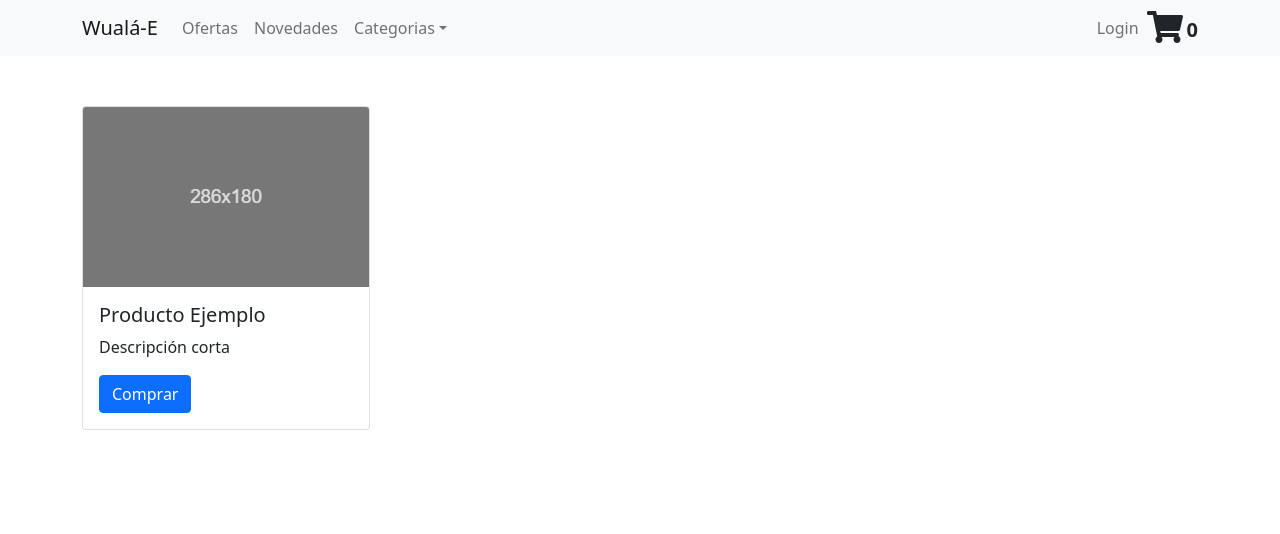
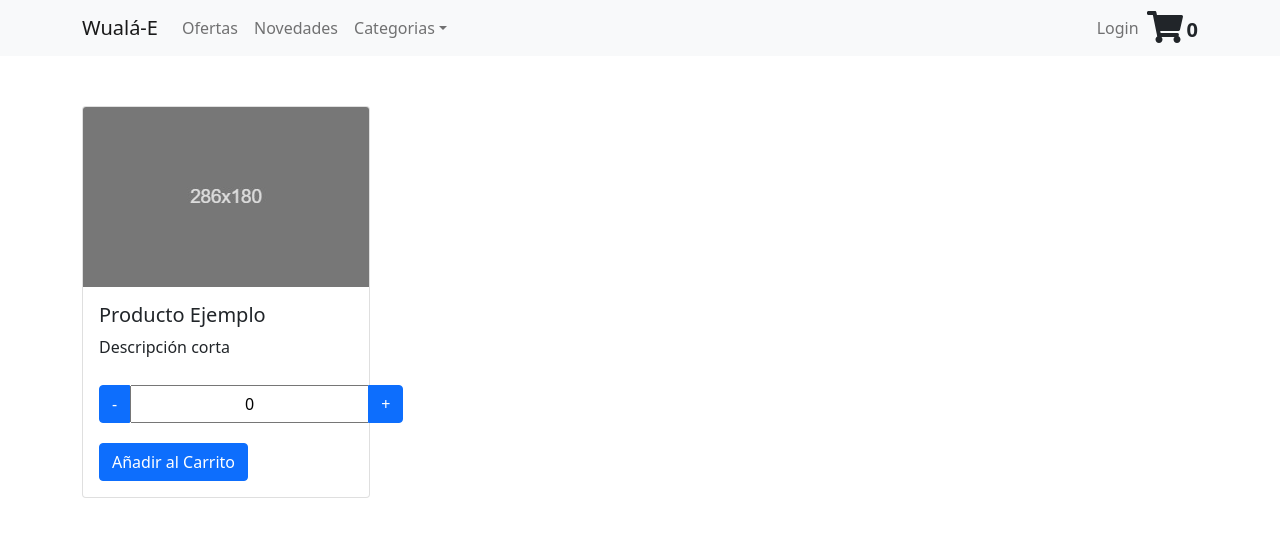
Before and after one commit to aslays/coderhouse, a React (Create React App) app in the folder curso-react/: page / in a window 1280 px wide. Shown: the top 534 px of the page. Built offline with nearby package versions, Linux system fonts and the light colour scheme.

Commit message:
contador agregar al carrito

```diff
--- /dev/null
+++ b/curso-react/src/components/addToCart/addToCartProductList.js
@@ -0,0 +1,32 @@
+import { useState } from 'react'
+import Button from 'react-bootstrap/Button'
+import ButtonGroup from 'react-bootstrap/ButtonGroup'
+
+const AddtoCartProductList = () =>{
+
+    const [cartProducts, setCount] = useState(0)
+    const stock = 8;
+
+    const discountCartItem = () => {
+        if(cartProducts >= 1)
+        setCount(cartProducts - 1)
+    }
+
+    const sumItemToCart = () =>{
+        if (cartProducts < stock)
+        setCount(cartProducts + 1)
+    }
+
+    return(
+
+        <ButtonGroup id="buttonsAddCart">
+            <Button onClick = {discountCartItem}> - </Button>
+
+            <div><input id="inputCart" type ="text" value = {cartProducts}></input></div>
+
+            <Button onClick = {sumItemToCart}> + </Button>
+        </ButtonGroup>
+    )
+}
+
+export default AddtoCartProductList
--- a/curso-react/src/components/itemListContainer/itemListContainer.js
+++ b/curso-react/src/components/itemListContainer/itemListContainer.js
@@ -1,6 +1,7 @@
 import Container from 'react-bootstrap/Container';
 import Card from 'react-bootstrap/Card'
 import Button from 'react-bootstrap/Button'
+import AddtoCartProductList from '../addToCart/addToCartProductList';
 
 const ItemListContainer = (props) =>{
 
@@ -14,7 +15,10 @@ const ItemListContainer = (props) =>{
                     <Card.Text>
                         {props.description_short}
                     </Card.Text>
-                    <Button variant="primary">Comprar</Button>
+
+                    <AddtoCartProductList/>
+
+                    <Button id="AddCartProductList" variant="primary">Añadir al Carrito</Button>
                 </Card.Body>
             </Card>
         </Container>
--- a/curso-react/src/index.css
+++ b/curso-react/src/index.css
@@ -26,3 +26,17 @@ code {
   font-size: 20px;
   font-weight: bold;
 }
+
+#inputCart{
+  height: 38px;
+  text-align: center;
+}
+
+#buttonsAddCart{
+  padding-top: 10px;
+  padding-bottom: 20px;
+}
+
+/* #AddCartProductList{
+
+} */
```
